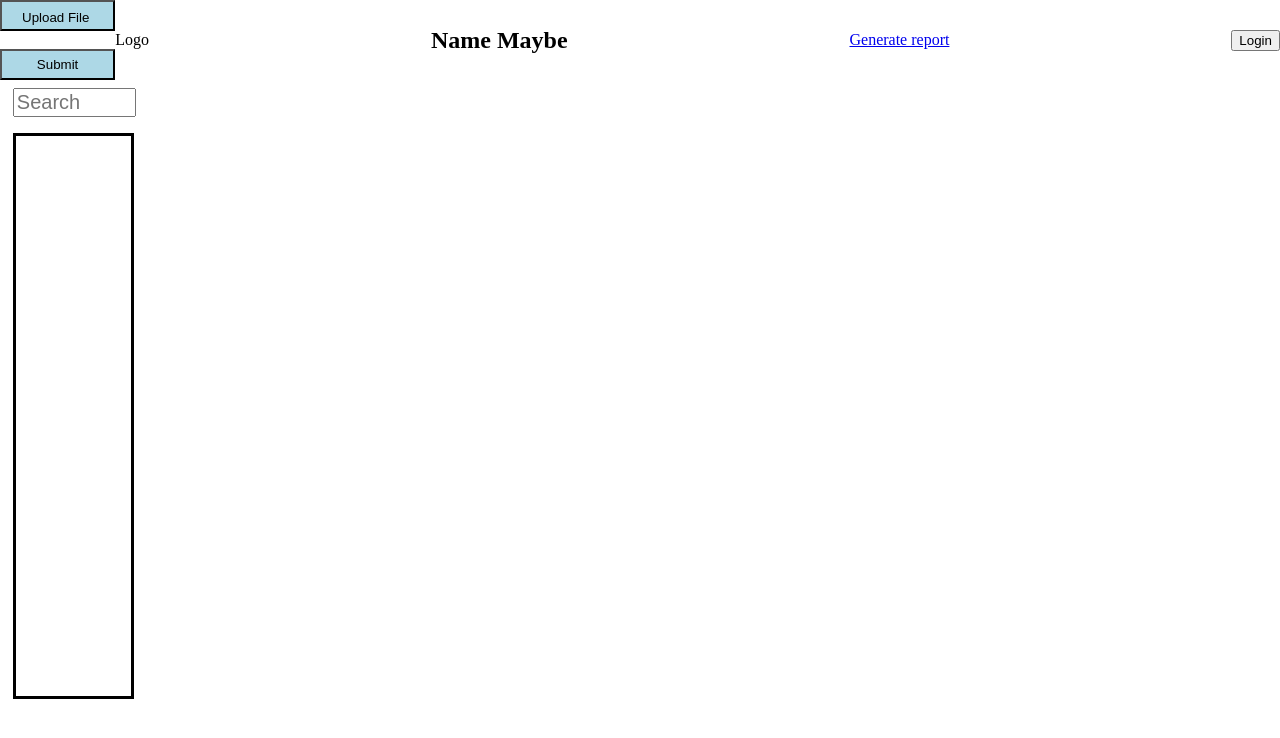
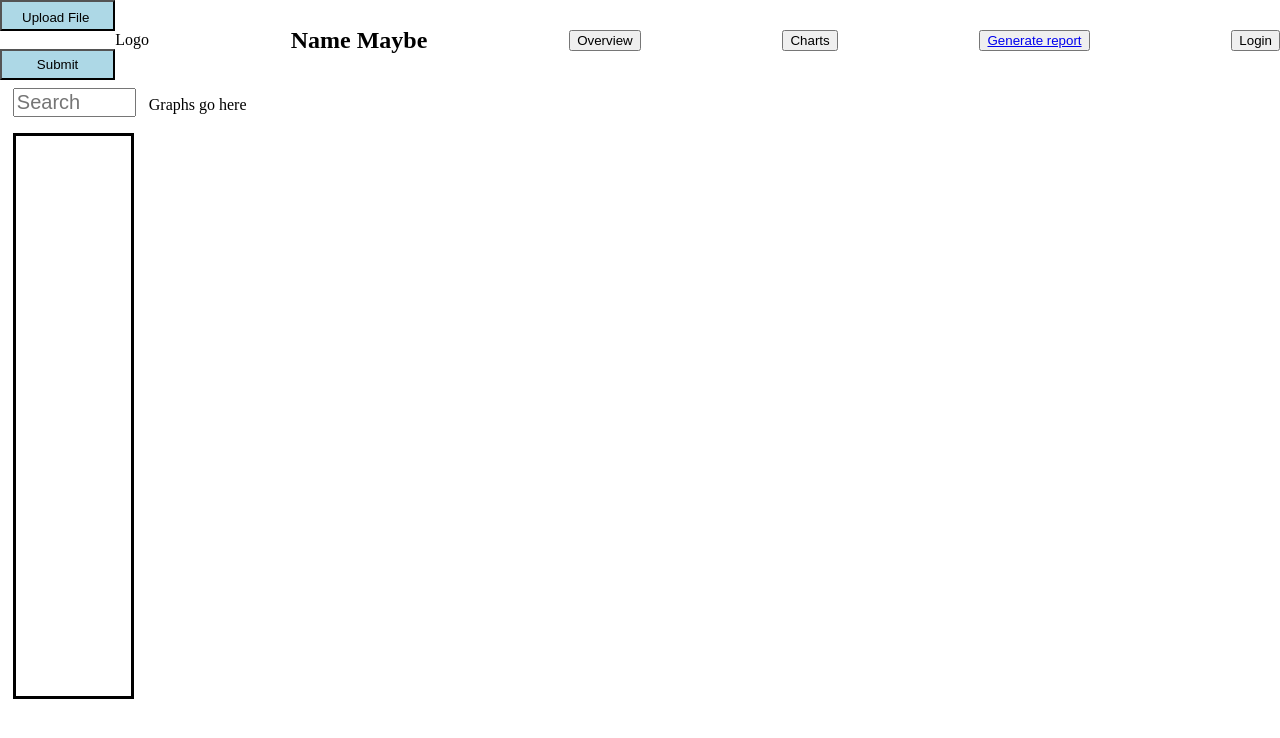
Before and after one commit to relixilon/Advanced, a Vue app: page / in a window 1280 px wide. Shown: the top 738 px of the page. Built offline with nearby package versions, Linux system fonts and the light colour scheme.

Commit message:
Enable switching components on homepage Added a method to switch between overview and graph view on homepage

```diff
--- /dev/null
+++ b/src/components/graphSlides.vue
@@ -0,0 +1,9 @@
+<template>
+  <p>Graphs go here</p>
+</template>
+
+<script>
+export default {
+  name: "GraphSlides"
+}
+</script>
--- a/src/components/home.vue
+++ b/src/components/home.vue
@@ -5,16 +5,21 @@
       <div class="">Logo</div>
     </div>
     <h2 class="name">Name Maybe</h2>
-    <router-link to="/report">Generate report</router-link>
-    <router-view/>
+    <button v-on:click="switchContent('patient-info')">Overview</button>
+    <button v-on:click="switchContent('graph-slides')">Charts</button>
+    <button>
+      <router-link to="/report">Generate report</router-link>
+    </button>
+
     <div class="user">
       <button v-if="!user" v-on:click="f">Login</button>
       <p v-else>{{ user }}</p>
     </div>
   </div>
+
   <div class="content">
     <side-search />
-    <patient-info />
+    <component :is="currentContent"></component>
   </div>
 </template>
 
@@ -22,13 +27,22 @@
 import FileSubmit from "./fileSubmit.vue";
 import SideSearch from "./sideSearch.vue";
 import PatientInfo from "./patientInfo.vue";
+import GraphSlides from "./graphSlides.vue";
+
 export default {
   name: "home",
-  components: { FileSubmit, SideSearch, PatientInfo },
+  components: { FileSubmit, SideSearch, PatientInfo, GraphSlides },
   data() {
     return {
       user: "",
+      currentContent: "graph-slides"
     };
+  },
+  methods: {
+    switchContent: function(component) {
+      console.log(component)
+      this.currentContent = component;
+    }
   },
 };
 </script>
```
